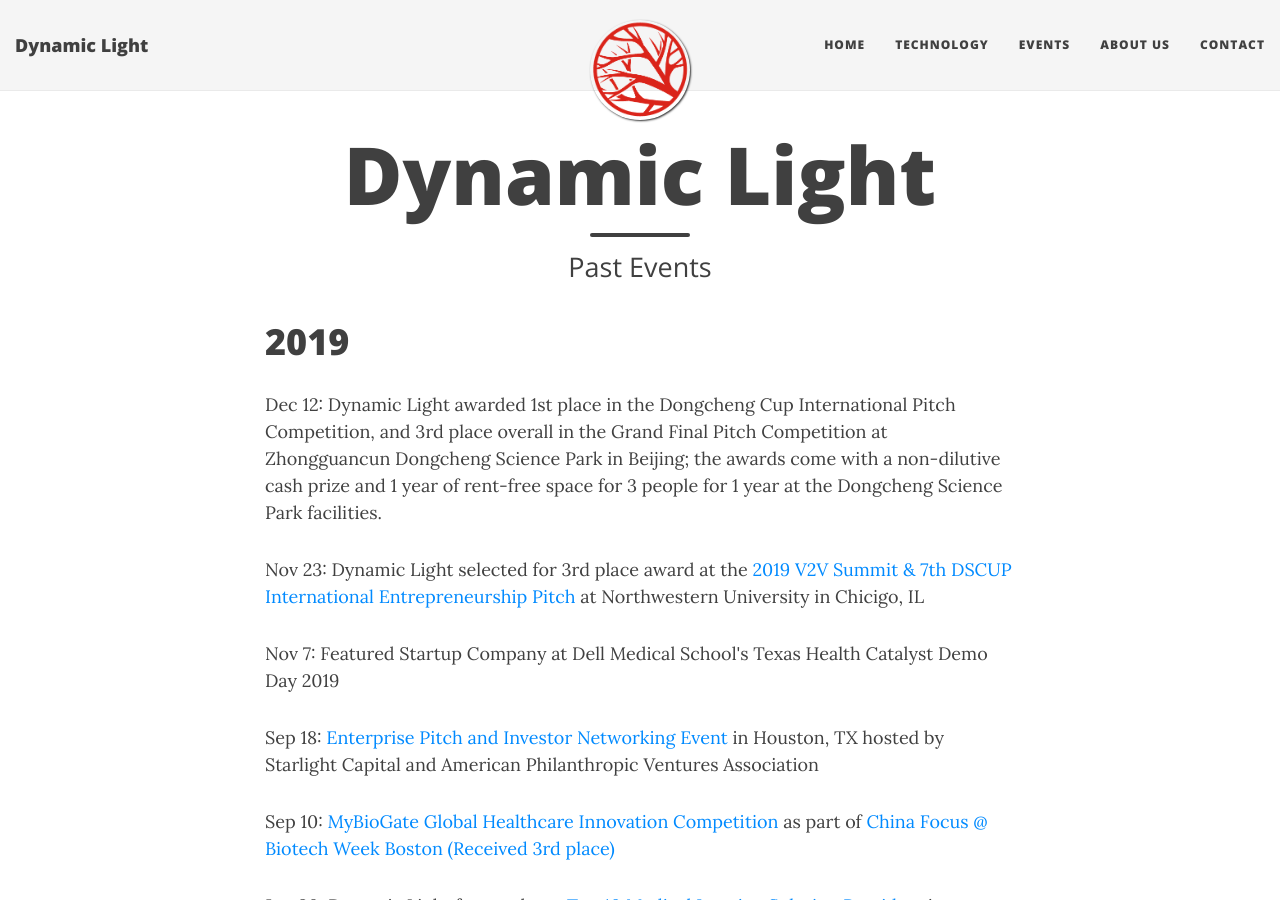
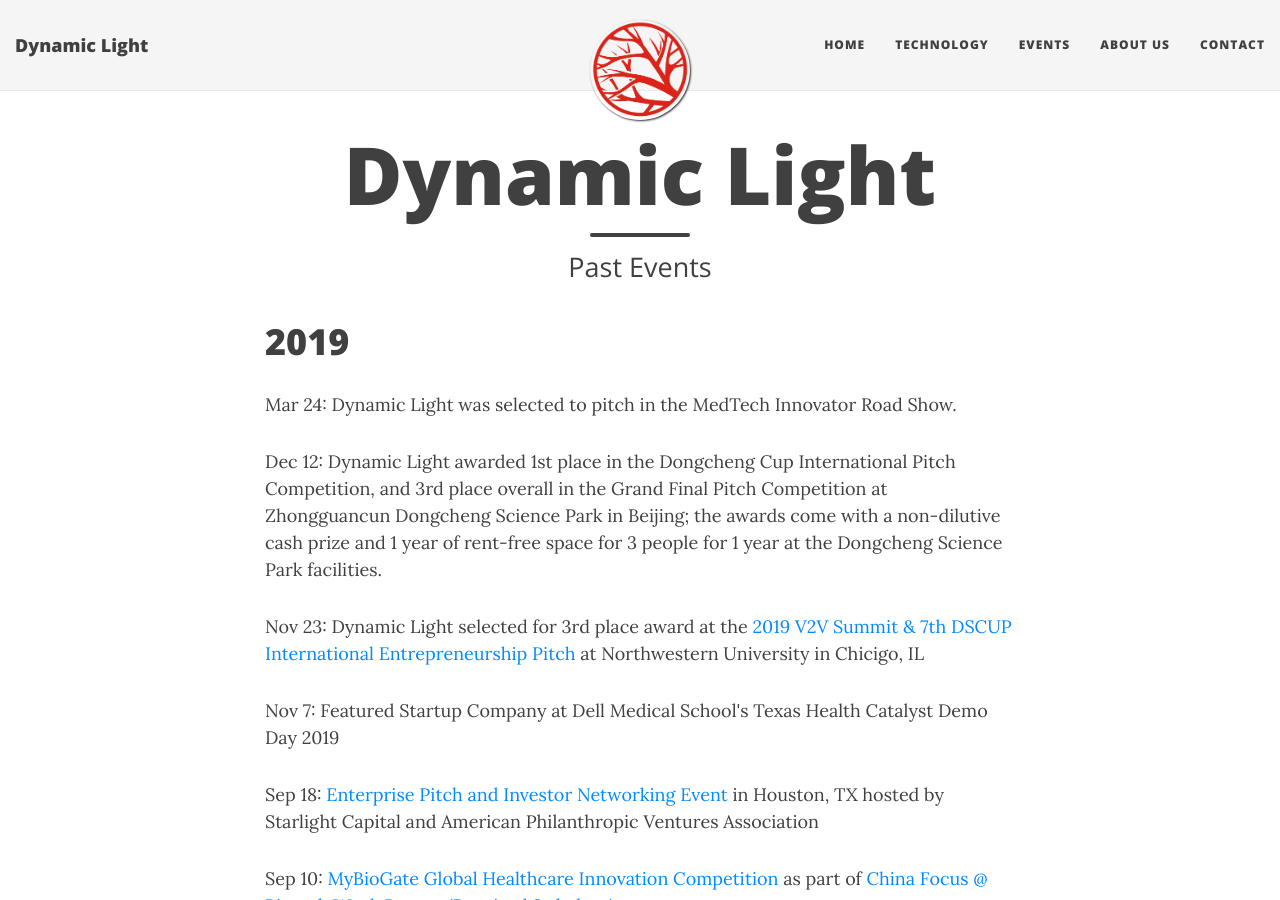
Before and after one commit to Dynamic-Light/millerd8.github.io, a Jekyll site: the page built from events.md, in a window 1280 px wide and 900 px high. Built offline with Jekyll 4.4.1, drawn with Linux system fonts in a browser that asks for light colours; nearby versions of some CDN libraries.

Commit message:
Update events.md

```diff
--- a/events.md
+++ b/events.md
@@ -8,6 +8,7 @@
 <h1> 2019 </h1>
 <md-list-item class="md-3-line">
   <div class="md-list-item-text" layout="column">
+        <p> Mar 24: Dynamic Light was selected to pitch in the MedTech Innovator Road Show. </p>
         <p> Dec 12:  Dynamic Light awarded 1st place in the Dongcheng Cup International Pitch Competition, and 3rd place overall in the Grand Final Pitch Competition at Zhongguancun Dongcheng Science Park in Beijing; the awards come with a non-dilutive cash prize and 1 year of rent-free space for 3 people for 1 year at the Dongcheng Science Park facilities. </p>
         <p> Nov 23: Dynamic Light selected for 3rd place award at the <a href="https://v2v-inno.com/"> 2019 V2V Summit & 7th DSCUP International Entrepreneurship Pitch </a> at Northwestern University in Chicigo, IL </p>
         <p> Nov 7: Featured Startup Company at Dell Medical School's Texas Health Catalyst Demo Day 2019 </p>
```
